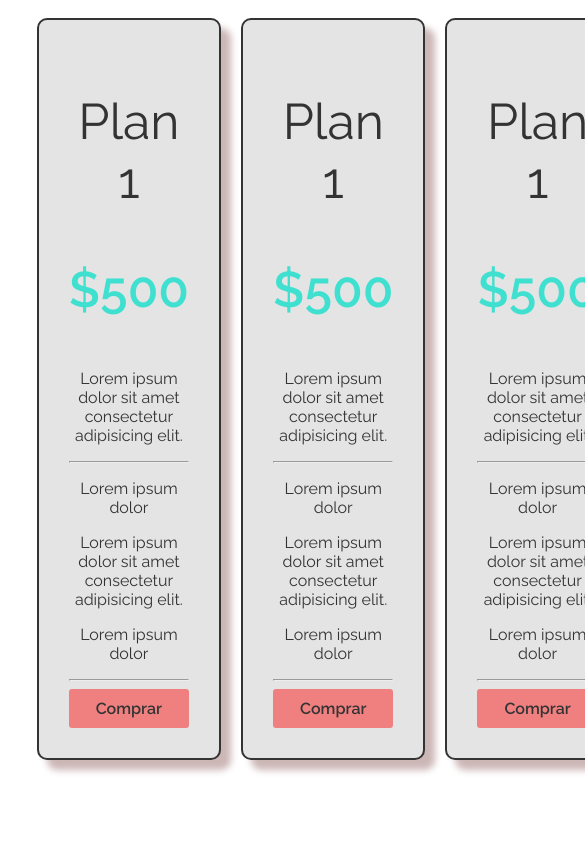
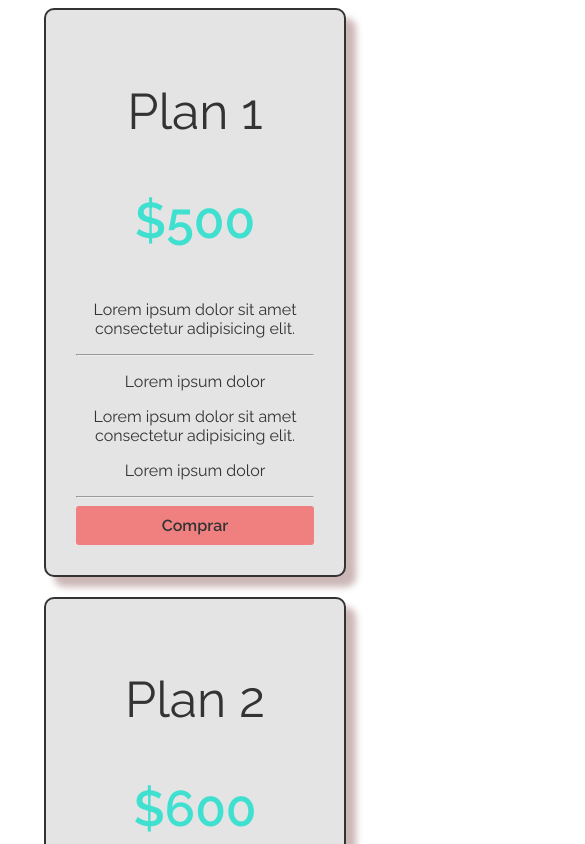
Before and after one commit to AndreaGimenez/HTML-CSS, a plain HTML site: page tabla-precios.html in a window 390 px wide. Shown: the top 844 px of the page, 585 px wide, since content can reach past the window. Drawn offline with Linux system fonts and the light colour scheme.

Commit message:
tablas responsive

```diff
--- a/css/tablas-precios.css
+++ b/css/tablas-precios.css
@@ -15,6 +15,7 @@ p{
 }
 .flex{
     display: flex ;
+    flex-wrap: wrap ;
 }
 .text-center{
     text-align: center;
@@ -22,13 +23,16 @@ p{
 .columna{
     background:  rgb(228,228,228) ;
     color: #333 ;
-    margin: 10px ;
+    margin: auto ;
+    margin-bottom: 20px;
     padding: 30px;
     border-radius: 10px;
     border: 2px solid #333 ; /* tambien puede ser "dotted" o "double" */
     /*border-right: 10px dotted red ;
     border-left: 10px solid blue ;*/
     box-shadow: 10px 10px 7px rgb(204, 182, 182);
+    width: 23%;
+    box-sizing: border-box ; /*incluye bordes y paddings en el calculo del width*/
 }
 .precio{
     font-weight: 600 ;
@@ -50,3 +54,15 @@ p{
 .btn-precio:active{
     background: rgb(240, 44, 44) ;
 }
+@media(max-width: 1070px){
+    .columna{
+        width: 45% ; /*para que se genere espaciado*/
+       /* margin-bottom: 20px; lo pongo directamente en .columna*/
+    }
+}
+@media(max-width: 700px){
+    .columna{
+        width: 90%;
+
+    }
+}
--- a/tabla-precios.html
+++ b/tabla-precios.html
@@ -22,8 +22,8 @@
             <a href="#" class="btn-precio">Comprar</a>
         </div>
         <div  class="columna">
-            <h2>Plan 1</h2>
-            <p class="precio">$500</p>
+            <h2>Plan 2</h2>
+            <p class="precio">$600</p>
             <p>Lorem ipsum dolor sit amet consectetur adipisicing elit.</p>
             <hr>
             <p>Lorem ipsum dolor</p>
@@ -33,8 +33,8 @@
             <a href="#" class="btn-precio">Comprar</a>
         </div>
         <div  class="columna">
-            <h2>Plan 1</h2>
-            <p class="precio">$500</p>
+            <h2>Plan 3</h2>
+            <p class="precio">$650</p>
             <p>Lorem ipsum dolor sit amet consectetur adipisicing elit.</p>
             <hr>
             <p>Lorem ipsum dolor</p>
@@ -44,8 +44,8 @@
             <a href="#" class="btn-precio">Comprar</a>
         </div>
         <div  class="columna">
-            <h2>Plan 1</h2>
-            <p class="precio">$500</p>
+            <h2>Plan 4</h2>
+            <p class="precio">$750</p>
             <p>Lorem ipsum dolor sit amet consectetur adipisicing elit.</p>
             <hr>
             <p>Lorem ipsum dolor</p>
```
